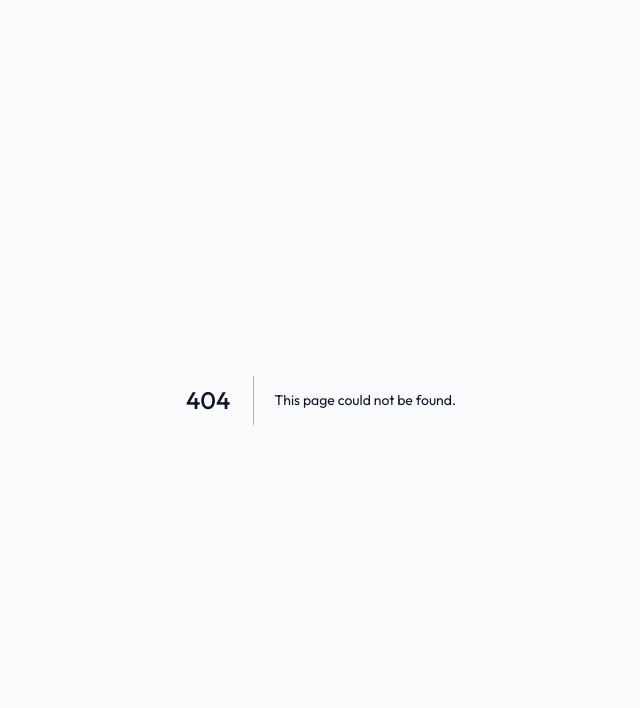
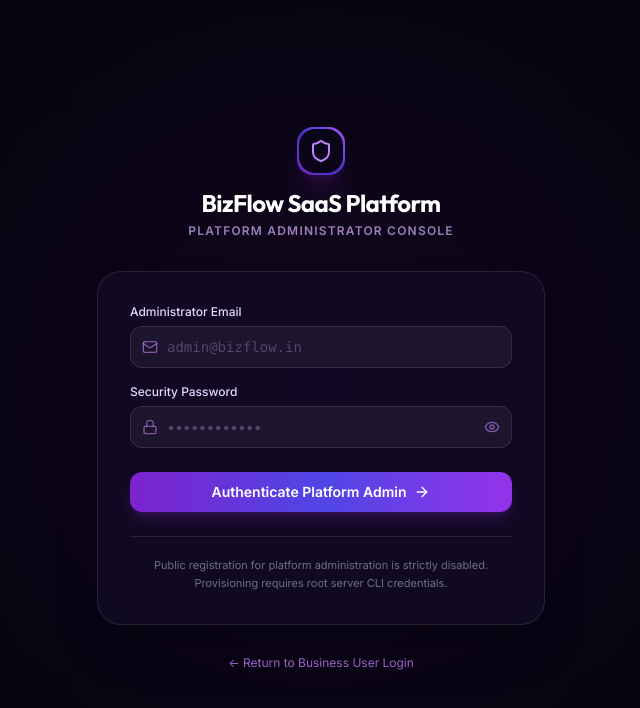
Before and after one commit to gopu-005/BizFlow-AI, a Next.js app: page /admin/login in a window 1280 px wide. Before the commit this address had no page. Shown: the top 708 px of the page, without its empty margins (319-959 px from the left). Built offline with nearby package versions, Linux system fonts and the light colour scheme.

Commit message:
feat(ui): implement high-contrast platform administration login portal

```diff
--- /dev/null
+++ b/app/admin/login/page.tsx
@@ -0,0 +1,161 @@
+'use client';
+
+import React, { useState } from 'react';
+import Link from 'next/link';
+import { useRouter } from 'next/navigation';
+import { Shield, Lock, Mail, Eye, EyeOff, ArrowRight, AlertCircle, Sparkles } from 'lucide-react';
+
+export default function AdminLoginPage() {
+  const router = useRouter();
+  const [email, setEmail] = useState('');
+  const [password, setPassword] = useState('');
+  const [showPassword, setShowPassword] = useState(false);
+  const [loading, setLoading] = useState(false);
+  const [error, setError] = useState<string | null>(null);
+
+  const handleSubmit = async (e: React.FormEvent) => {
+    e.preventDefault();
+    setError(null);
+
+    if (!email || !password) {
+      setError('Please provide administrative credentials.');
+      return;
+    }
+
+    setLoading(true);
+    try {
+      const res = await fetch('/api/admin/auth/login', {
+        method: 'POST',
+        headers: { 'Content-Type': 'application/json' },
+        body: JSON.stringify({ email: email.trim(), password }),
+      });
+
+      const data = await res.json();
+
+      if (!res.ok || !data.success) {
+        setError(data.error || 'Authentication rejected. Platform administrator privileges required.');
+        setLoading(false);
+        return;
+      }
+
+      router.push('/admin');
+      router.refresh();
+    } catch (err: any) {
+      setError('Network connection error. Please try again.');
+      setLoading(false);
+    }
+  };
+
+  return (
+    <div className="min-h-screen bg-[#070410] text-gray-200 flex flex-col justify-center py-12 sm:px-6 lg:px-8 selection:bg-purple-600 selection:text-white">
+      {/* Background radial glow */}
+      <div className="absolute top-1/4 left-1/2 -translate-x-1/2 w-96 h-96 bg-purple-900/25 rounded-full blur-[140px] pointer-events-none" />
+
+      <div className="sm:mx-auto sm:w-full sm:max-w-md relative z-10 text-center">
+        <div className="inline-flex items-center justify-center w-12 h-12 rounded-2xl bg-gradient-to-tr from-purple-700 via-indigo-700 to-purple-500 p-[2px] shadow-xl shadow-purple-900/30 mb-3">
+          <div className="w-full h-full rounded-2xl bg-[#0a0518] flex items-center justify-center">
+            <Shield className="w-6 h-6 text-purple-400" />
+          </div>
+        </div>
+        <h1 className="text-2xl font-bold tracking-tight text-white font-heading">
+          BizFlow SaaS Platform
+        </h1>
+        <p className="mt-1 text-xs text-purple-300/70 uppercase tracking-widest font-semibold">
+          Platform Administrator Console
+        </p>
+      </div>
+
+      <div className="mt-8 sm:mx-auto sm:w-full sm:max-w-md relative z-10 px-4 sm:px-0">
+        <div className="bg-[#120b24]/90 backdrop-blur-xl border border-white/10 rounded-3xl p-6 sm:p-8 shadow-2xl">
+          {error && (
+            <div className="mb-5 p-3.5 rounded-xl bg-red-500/15 border border-red-500/30 text-red-300 text-xs flex items-start gap-2.5 animate-in fade-in duration-200">
+              <AlertCircle className="w-4 h-4 text-red-400 shrink-0 mt-0.5" />
+              <span>{error}</span>
+            </div>
+          )}
+
+          <form onSubmit={handleSubmit} className="space-y-4">
+            <div>
+              <label className="block text-xs font-medium text-purple-200 mb-1.5">
+                Administrator Email
+              </label>
+              <div className="relative">
+                <div className="absolute inset-y-0 left-0 pl-3 flex items-center pointer-events-none text-purple-400/60">
+                  <Mail className="w-4 h-4" />
+                </div>
+                <input
+                  type="email"
+                  value={email}
+                  onChange={(e) => setEmail(e.target.value)}
+                  placeholder="admin@bizflow.in"
+                  required
+                  autoComplete="email"
+                  className="w-full pl-9 pr-3 py-2.5 bg-white/5 border border-white/10 rounded-xl text-white placeholder-purple-300/30 text-sm focus:outline-hidden focus:ring-2 focus:ring-purple-500/50 focus:border-purple-500 transition-all font-mono"
+                />
+              </div>
+            </div>
+
+            <div>
+              <label className="block text-xs font-medium text-purple-200 mb-1.5">
+                Security Password
+              </label>
+              <div className="relative">
+                <div className="absolute inset-y-0 left-0 pl-3 flex items-center pointer-events-none text-purple-400/60">
+                  <Lock className="w-4 h-4" />
+                </div>
+                <input
+                  type={showPassword ? 'text' : 'password'}
+                  value={password}
+                  onChange={(e) => setPassword(e.target.value)}
+                  placeholder="••••••••••••"
+                  required
+                  autoComplete="current-password"
+                  className="w-full pl-9 pr-10 py-2.5 bg-white/5 border border-white/10 rounded-xl text-white placeholder-purple-300/30 text-sm focus:outline-hidden focus:ring-2 focus:ring-purple-500/50 focus:border-purple-500 transition-all"
+                />
+                <button
+                  type="button"
+                  onClick={() => setShowPassword(!showPassword)}
+                  className="absolute inset-y-0 right-0 pr-3 flex items-center text-purple-400/60 hover:text-purple-300 transition-colors"
+                >
+                  {showPassword ? <EyeOff className="w-4 h-4" /> : <Eye className="w-4 h-4" />}
+                </button>
+              </div>
+            </div>
+
+            <div className="pt-2">
+              <button
+                type="submit"
+                disabled={loading}
+                className="w-full py-2.5 px-4 rounded-xl bg-gradient-to-r from-purple-700 via-indigo-600 to-purple-600 hover:from-purple-600 hover:to-indigo-500 text-white font-semibold text-sm shadow-lg shadow-purple-900/40 transition-all flex items-center justify-center gap-2 disabled:opacity-50 group"
+              >
+                {loading ? (
+                  <div className="w-4 h-4 border-2 border-white/30 border-t-white rounded-full animate-spin" />
+                ) : (
+                  <>
+                    <span>Authenticate Platform Admin</span>
+                    <ArrowRight className="w-4 h-4 group-hover:translate-x-0.5 transition-transform" />
+                  </>
+                )}
+              </button>
+            </div>
+          </form>
+
+          <div className="mt-6 pt-5 border-t border-white/10 text-center">
+            <p className="text-[11px] text-gray-500 leading-relaxed">
+              Public registration for platform administration is strictly disabled. Provisioning requires root server CLI credentials.
+            </p>
+          </div>
+        </div>
+
+        <div className="mt-6 text-center">
+          <Link
+            href="/login"
+            className="text-xs text-purple-400/80 hover:text-purple-200 transition-colors inline-flex items-center gap-1"
+          >
+            ← Return to Business User Login
+          </Link>
+        </div>
+      </div>
+    </div>
+  );
+}
```
